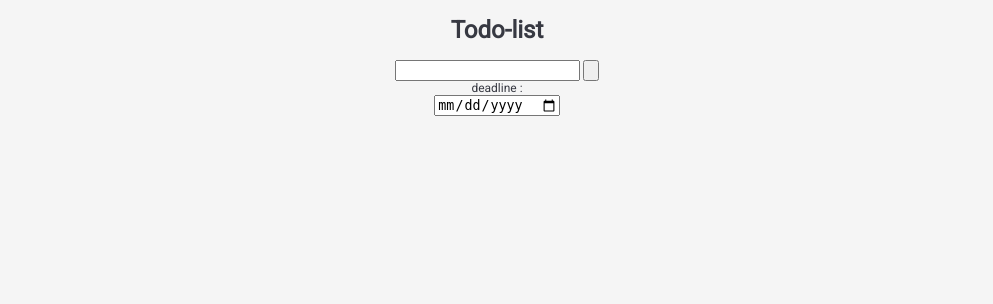
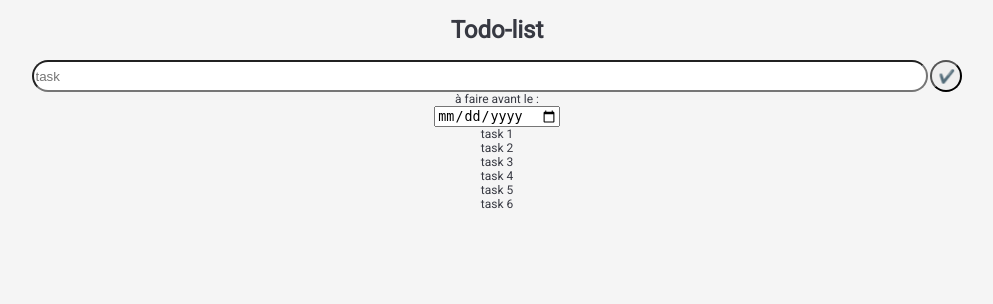
Before and after one commit to AlexLKD/todo-list, a PHP site: page / in a window 1280 px wide. Shown: the top 304 px of the page, without its empty margins (143-1136 px from the left). Run offline with PHP 8.4, Linux system fonts and the light colour scheme.

Commit message:
add sql tables + some design

```diff
--- a/index.php
+++ b/index.php
@@ -13,14 +13,37 @@
         <h1 class="main-ttl">Todo-list</h1>
     </header>
     <main class="container">
-        <div>
-            <input type="text">
-            <input type="button">
+        <form action="" method="POST">
+            <input type="text" placeholder="task" class="form-txt">
+            <input type="submit" class="form-cta" name="image" value="✔️">
             <div>
-                <p>deadline :</p>
+                <p>à faire avant le :</p>
                 <input type="date">
             </div>
-        </div>
+        </form>
+
+        <section>
+            <?php
+            $tasks = [
+                ['id' => '1', 'text' => 'task 1', 'date' => '2022-10', 'status' => 1],
+                ['id' => '2', 'text' => 'task 2', 'date' => '2022-15', 'status' => 1],
+                ['id' => '3', 'text' => 'task 3', 'date' => '2022-22', 'status' => 1],
+                ['id' => '4', 'text' => 'task 4', 'date' => '2022-04', 'status' => 1],
+                ['id' => '5', 'text' => 'task 5', 'date' => '2022-11', 'status' => 1],
+                ['id' => '6', 'text' => 'task 6', 'date' => '2022-09', 'status' => 1]
+            ];
+            function createMenu(array $tasks): string
+            {
+                $menu = '<ul class="main-nav-list">';
+                foreach ($tasks as $task) {
+                    $menu .= '<li class=""> ' . $task['text'] . '</li>';
+                }
+                $menu .= '</ul>';
+                return $menu;
+            }
+            ?>
+            <?= createMenu($tasks) ?>
+        </section>
     </main>
 </body>
 
--- a/style.css
+++ b/style.css
@@ -5,6 +5,7 @@
     --vulcan: #373942;
     --whitesmoke: #f5f5f5;
     --cta: #222e50;
+    --periwinkle: #d4cdf4;
 }
 
 * {
@@ -45,3 +46,18 @@ body {
     text-align: center;
     margin-top: 1rem;
 }
+
+/* FORM  */
+
+.form-txt {
+    height: 2rem;
+    width: 70%;
+    border-radius: 25px;
+}
+
+.form-cta {
+    height: 2rem;
+    width: 2rem;
+    border-radius: 25px;
+    color: #fff;
+}
```
Also changed, not shown: task.sql (added, +53 -0 lines).
